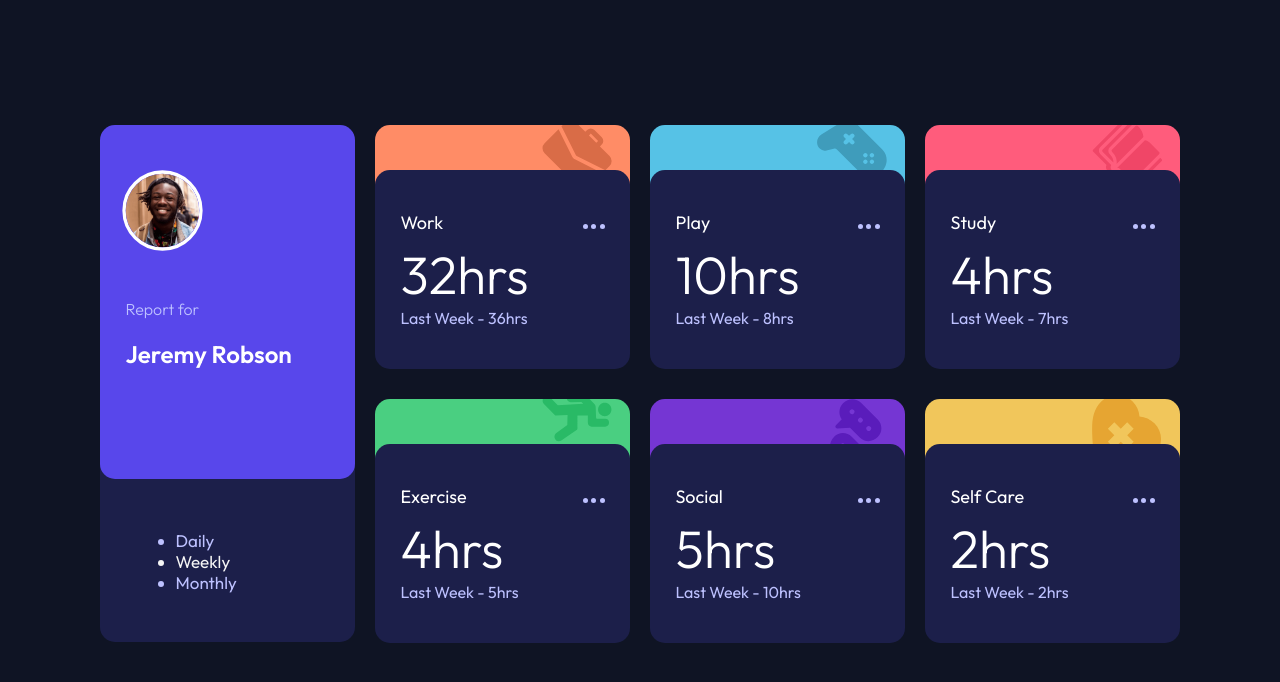
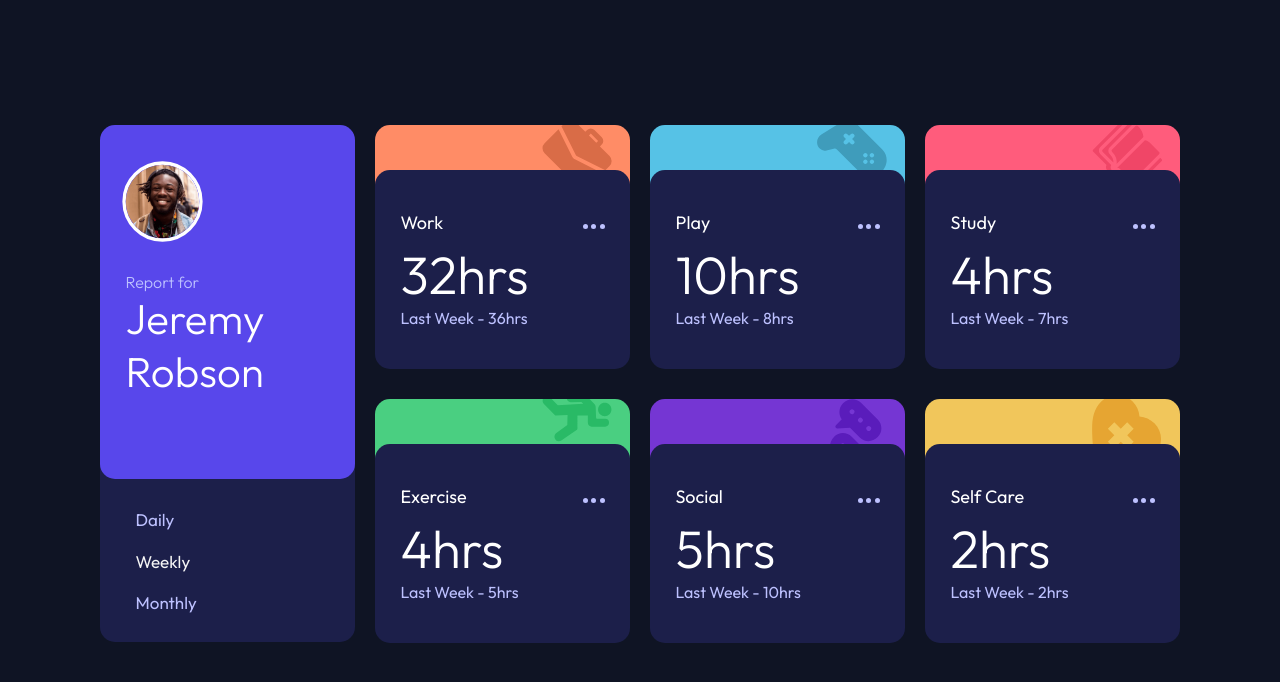
Before and after one commit to Magnic0/time-tracking-dashboard, a plain HTML site: page index.html in a window 1280 px wide. Drawn offline with Linux system fonts and the light colour scheme.

Commit message:
Sass: fix desktop styles for HTML changes

```diff
--- a/app/scss/_header.scss
+++ b/app/scss/_header.scss
@@ -103,7 +103,7 @@ header {
                 }
 
                 &--textContainer {
-                    span {
+                    h1 {
                         font-size: rem(42);
                     }
                 }
@@ -115,9 +115,13 @@ header {
             height: rem(178);
 
             & nav {
-                flex-direction: column;
                 height: 70%;
                 padding-left: rem(20);
+
+                & ul {
+                    height: 100%;
+                    flex-direction: column;
+                }
             }
         }
     }
```
Also changed, not shown: dist/css/styles.css, 1 other file.
